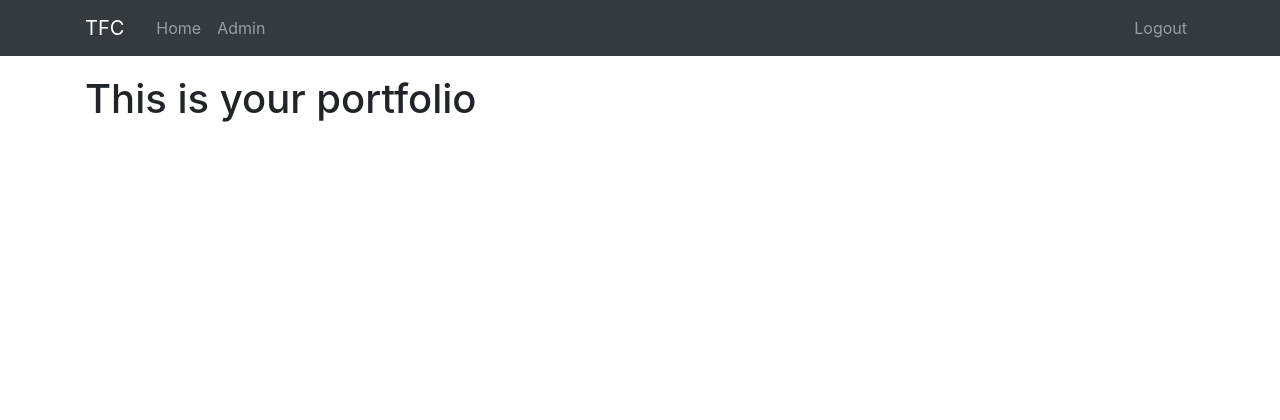
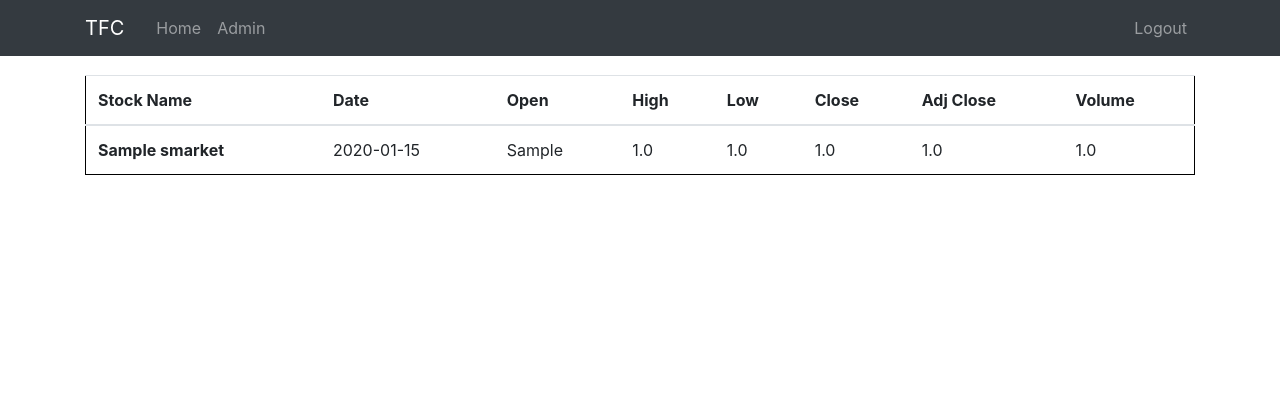
Before and after one commit to the-final-countdown/capstone-project, a Flask app: template templates/stocks.html in a window 1280 px wide. Shown: the top 420 px of the page. Run offline with Flask 2, Linux system fonts and the light colour scheme; the template is opened without the code that fills it: values that come from a table or form of the project are taken from there, others are empty; the visitor is signed in with stand-in values (Sample User, id 1); data comes from the database, SQL or seed files in the repository; tables that the repository leaves empty hold one stand-in row (values such as "Sample post"); some libraries are stand-ins or nearby versions.

Commit message:
Populated database tables

```diff
--- a/db.py
+++ b/db.py
@@ -12,7 +12,7 @@ from pandas_datareader import data as pdr
 import pandas as pd
 import numpy as np
 import yfinance as yf
-from random import random
+import random
 
 db = SQLAlchemy()
 
@@ -22,6 +22,7 @@ def init_app(app):
         db.create_all()
         populate_users()
         create_stocks()
+        create_portfolio()
 
 def populate_users():
     with open('MOCK_DATA.csv', newline='') as csvfile:
@@ -43,24 +44,29 @@ class User(db.Model):
     telephone = db.Column(db.Text)
     created_on = db.Column(db.TIMESTAMP, nullable=False, default=datetime.utcnow)
     is_admin = db.Column(db.Boolean, default=False)
-    portfolio = db.relationship('Portfolio', backref='port', lazy=True)
+    portfolios = db.relationship('Portfolio', backref='port', lazy=True)
 
-
-    def __repr__(self):
-        return f'<User {self.email}'
+class Smarket(db.Model):
+    id = db.Column(db.Integer, primary_key=True)
+    stock_name = db.Column(db.String(80), unique=False)
+    date = db.Column(db.String(120), unique=False)
+    open = db.Column(db.String(120), unique=False)
+    high = db.Column(db.Float, unique=False)
+    low = db.Column(db.Float, unique=False)
+    close = db.Column(db.Float, unique=False)
+    adj_close = db.Column(db.Float, unique=False)
+    volume = db.Column(db.Float, unique=False)
 
 class Stock(db.Model):
     id = db.Column(db.Integer, primary_key=True)
     stock_name = db.Column(db.String(80), unique=False)
     stock_symbol = db.Column(db.String(10), unique=False)
 
-
 class Portfolio(db.Model):
     id = db.Column(db.Integer, primary_key=True)
     display_name = db.Column(db.Text)
     created_on = db.Column(db.TIMESTAMP, nullable=False, default=datetime.utcnow)
     user_id = db.Column(db.Integer, db.ForeignKey('user.id'), nullable=False)
-
 
 
 # Queries
@@ -72,6 +78,7 @@ def create_stocks():
             db.session.commit()
 
 def create_user(user):
+
     new_user = User(
         email=user['email'],
         password=generate_password_hash(user['password']),
@@ -81,6 +88,21 @@ def create_user(user):
     db.session.add(new_user)
     db.session.commit()
 
+def create_portfolio():
+    i=300
+    while i !=0:
+        random_number = random.randrange(1, 101)
+        user = User.query.get(random_number)
+        with open('STOCK_DATA.csv') as f:
+            reader =csv.reader(f)
+            chosen_row = random.choice(list(reader))
+
+        stk_name = chosen_row[0]
+        portf = Portfolio(display_name=stk_name, port=user)
+        db.session.add(portf)
+        db.session.commit()
+
+        i -= 1
 
 
 
--- a/templates/stocks.html
+++ b/templates/stocks.html
@@ -3,5 +3,36 @@
 {% block title %}Portfolio{% endblock %}
 
 {% block content %}
-    <h1>This is your portfolio</h1>
+<table class="table">
+    <thead>
+      <tr>
+        <th scope="col">Stock Name</th>
+        <th scope="col">Date</th>
+        <th scope="col">Open</th>
+        <th scope="col">High</th>
+        <th scope="col">Low</th>
+        <th scope="col">Close</th>
+        <th scope="col">Adj Close</th>
+        <th scope="col">Volume</th>
+      </tr>
+    </thead>
+    <tbody>
+    {% block table %}
+
+        {% for item in values%}
+        <tr>
+            <th scope="row">{{item.stock_name}}</th>
+            <td>{{item.date}}</td>
+            <td>{{item.open}}</td>
+            <td>{{item.high}}</td>
+            <td>{{item.low}}</td>
+            <td>{{item.close}}</td>
+            <td>{{item.adj_close}}</td>
+            <td>{{item.volume}}</td>
+        </tr>
+        {% endfor %}
+    {% endblock table %}
+
+    </tbody>
+  </table>
 {% endblock %}
```
Also changed, not shown: routes/admin.py (+46 -2 lines), templates/admin.html (+31 -2 lines).
